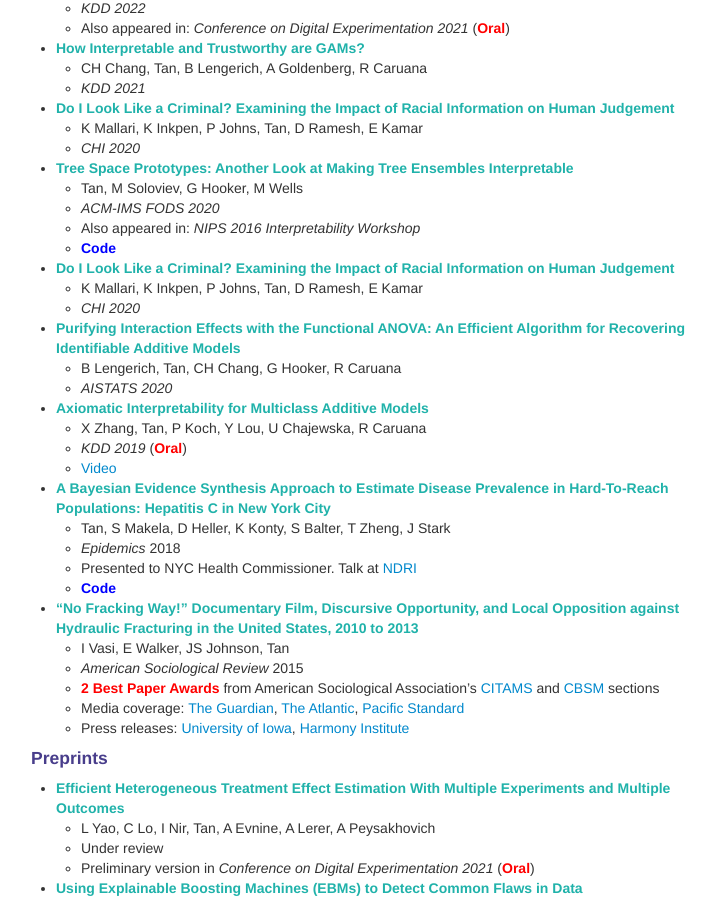
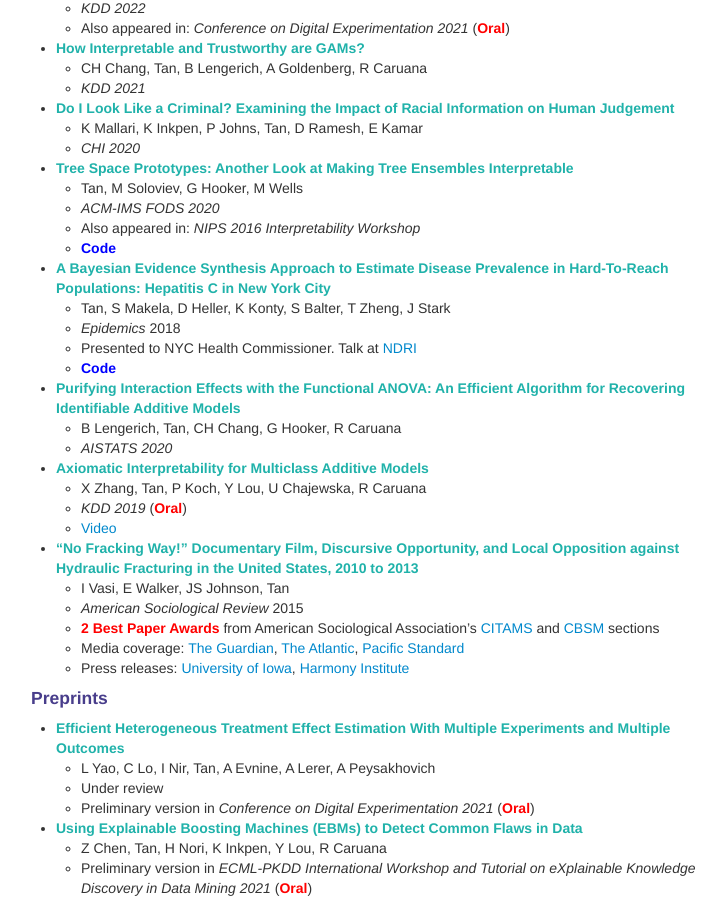
Before and after one commit to shftan/shftan.github.io, a Jekyll site: the page built from index.md, in a window 1280 px wide and 900 px high, scrolled down 1273 px. Shown: the whole window, without its empty margins (259-985 px from the left). Built offline with Jekyll 4.4.1, drawn with Linux system fonts in a browser that asks for light colours.

Commit message:
Update index.md

```diff
--- a/index.md
+++ b/index.md
@@ -74,9 +74,11 @@ For older news, click <a class="paper" href="oldernews.html">here</a>.
    - _ACM-IMS FODS 2020_
    - Also appeared in: _NIPS 2016 Interpretability Workshop_
    - <a class="resource" href="https://github.com/shftan/tree_ensemble_distance">Code</a>
-- <a class="paper" href="https://arxiv.org/abs/2002.01111">Do I Look Like a Criminal? Examining the Impact of Racial Information on Human Judgement</a>
-   - K Mallari, K Inkpen, P Johns, Tan, D Ramesh, E Kamar
-   - _CHI 2020_
+- <a class="paper" href="https://www.sciencedirect.com/science/article/pii/S1755436516300755">A Bayesian Evidence Synthesis Approach to Estimate Disease Prevalence in Hard-To-Reach Populations: Hepatitis C in New York City</a>
+   - Tan, S Makela, D Heller, K Konty, S Balter, T Zheng, J Stark
+   - _Epidemics_ 2018
+   - Presented to NYC Health Commissioner. Talk at [NDRI](http://www.ndri.org)
+   - <a class="resource" href="https://www.sciencedirect.com/science/article/pii/S1755436516300755?via%3Dihub#sec0190">Code</a>
 - <a class="paper" href="http://proceedings.mlr.press/v108/lengerich20a/lengerich20a.pdf">Purifying Interaction Effects with the Functional ANOVA: An Efficient Algorithm for Recovering Identifiable Additive Models</a>
    - B Lengerich, Tan, CH Chang, G Hooker, R Caruana
    - _AISTATS 2020_
@@ -84,11 +86,6 @@ For older news, click <a class="paper" href="oldernews.html">here</a>.
    - X Zhang, Tan, P Koch, Y Lou, U Chajewska, R Caruana
    - _KDD 2019_ (<span class="highlight">Oral</span>)
    - [Video](https://drive.google.com/file/d/14ECmVDOfW0kOBra68ZSHoeSq8nGdePF5/view?usp=sharing)
-- <a class="paper" href="https://www.sciencedirect.com/science/article/pii/S1755436516300755">A Bayesian Evidence Synthesis Approach to Estimate Disease Prevalence in Hard-To-Reach Populations: Hepatitis C in New York City</a>
-   - Tan, S Makela, D Heller, K Konty, S Balter, T Zheng, J Stark
-   - _Epidemics_ 2018
-   - Presented to NYC Health Commissioner. Talk at [NDRI](http://www.ndri.org)
-   - <a class="resource" href="https://www.sciencedirect.com/science/article/pii/S1755436516300755?via%3Dihub#sec0190">Code</a>
 - <a class="paper" href="http://journals.sagepub.com/doi/abs/10.1177/0003122415598534">"No Fracking Way!" Documentary Film, Discursive Opportunity, and Local Opposition against Hydraulic Fracturing in the United States, 2010 to 2013</a>
    - I Vasi, E Walker, JS Johnson, Tan
    - _American Sociological Review_ 2015
```
